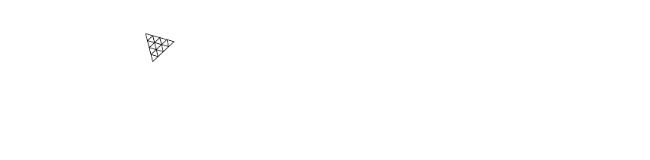
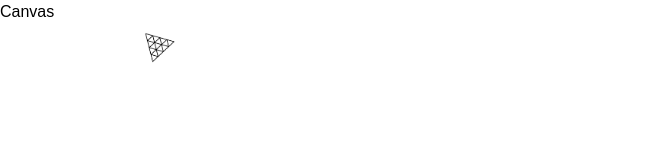
Before and after one commit to michaldobiezynski/threejs-shirts, a React (Vite) app in the folder client/: page / in a window 1280 px wide. Shown: the top 160 px of the page, without its empty margins (0-650 px from the left). Built offline with nearby package versions, Linux system fonts and the light colour scheme; a web font is replaced by a local one.

Commit message:
fix canvas import

```diff
--- a/client/src/App.jsx
+++ b/client/src/App.jsx
@@ -1,4 +1,4 @@
-// import Canvas from "./canvas";
+import Canvas from "./canvas";
 import Customizer from "./pages/Customizer";
 import Home from "./pages/Home";
 
@@ -6,7 +6,7 @@ function App() {
   return (
     <main className="app transition-all ease-in">
       <Home />
-      {/* <Canvas /> */}
+      <Canvas />
       <Customizer />
     </main>
   );
```
